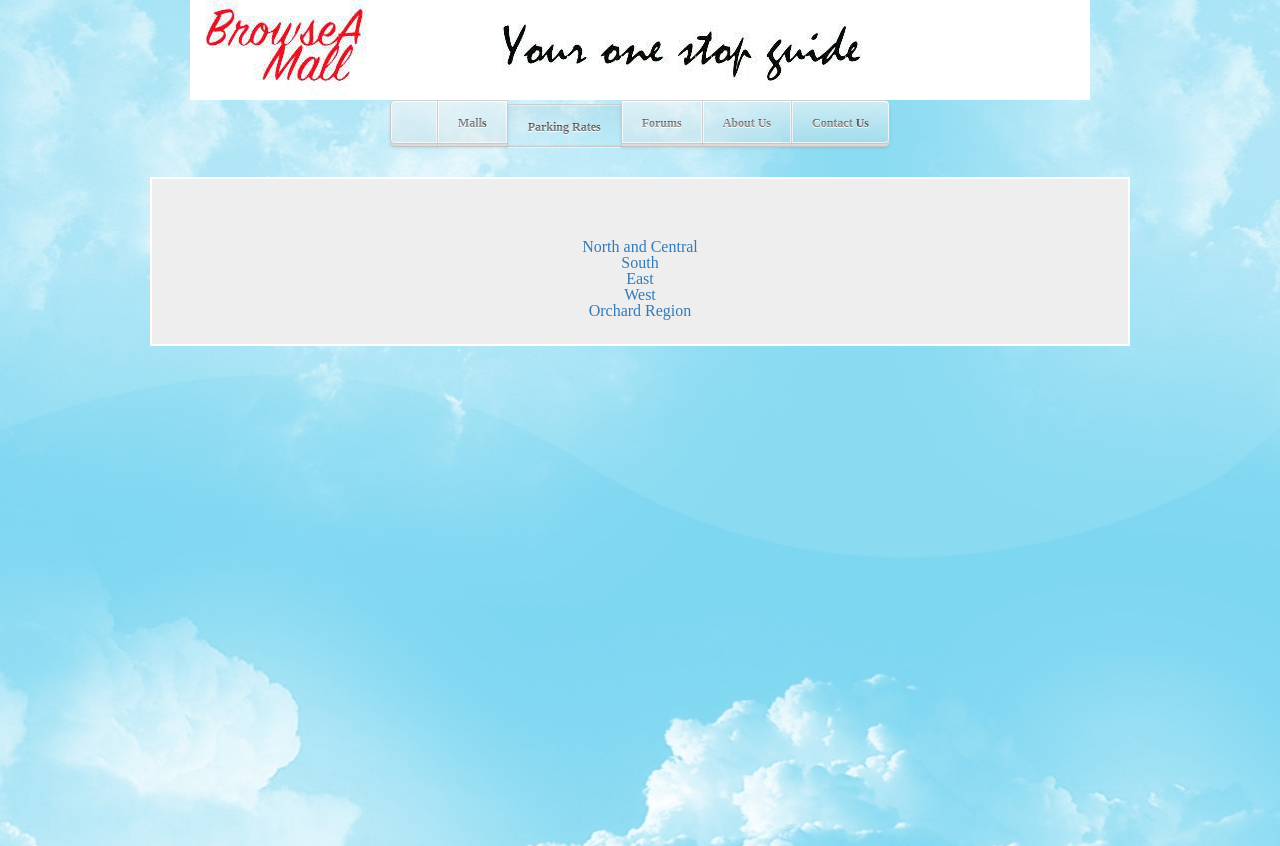
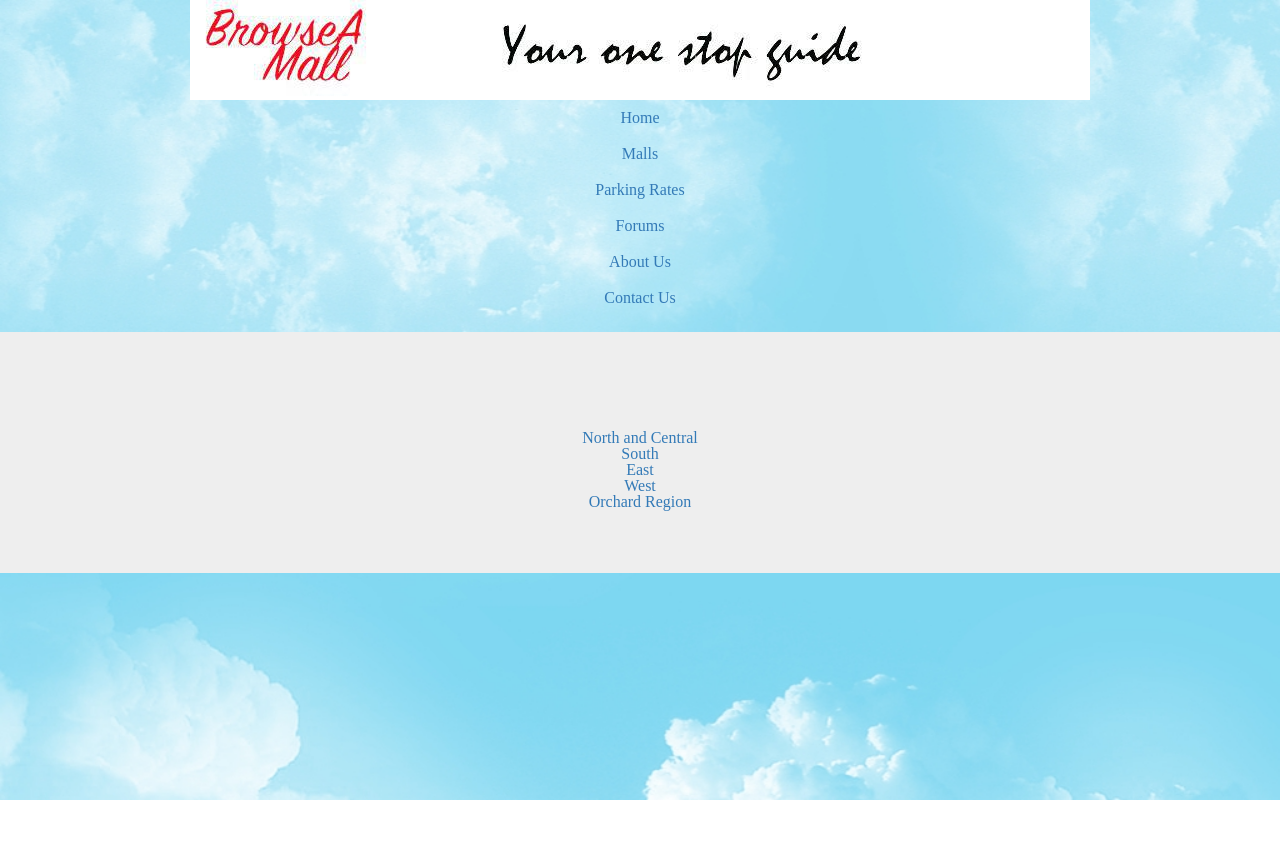
Before and after one commit to KlashbeN/BrowseAMall, a website: page parking.html in a window 1280 px wide. After the commit the page ends 800 px from the top, so only its background shows below. Drawn offline with nearby package versions, Linux system fonts and the light colour scheme; files that its build step writes are made by us from their sources.

Commit message:
Update menu-style.css

```diff
--- a/templates/css/menu-style.css
+++ b/templates/css/menu-style.css
@@ -9,49 +9,6 @@
     float: left; /* DO NOT EDIT */
     min-height: 1px; /* DO NOT EDIT */
 }
-
-#centernav {
-  width: 100%; /* 900px if you want your nav centered, set this to the width of your container, if you don't want it centered, change this number to 100% */
-  margin-left: auto ;
-  margin-right: auto ;
-  position:absolute;
-  margin-top:10px; /* 90px previously */
-  background-color: #819FF7;
-  width:95%; /* 75% previously */
-}
-
-
-#dropnav
-{height:30px; background:rgba(0,0,0,0);} /* Changes the height and bg color of the main menu */
-
-#dropnav ul
-{margin:0px; padding:0px;}
-
-#dropnav ul li
-{display:inline; float:left; list-style:none; margin-left:15px; position:relative; height:25px; width: 150px;} /* only edit the last 2 items - sets the width of the main menu */
-
-#dropnav li a
-{color:#000; text-decoration:none;} /* Changes the link color of items on the main menu */
-
-#dropnav li a:hover
-{color:#900; text-decoration:none;}/* Changes the hover color of items on the main menu */
-
-#dropnav li ul
-{margin:0px; padding:0px; display:none; position:absolute; left:0px; z-index: 99; top:25px; background-color:#CCC;} /* Only edit the last 2 items - set the top margin and background color of the submenus */
-
-#dropnav li:hover ul
-{display:block; width:150px;} /* sets the width of the submenus */
-
-#dropnav li li
-{list-style:none; display:list-item;} /* DO NOT EDIT */
-
-#dropnav li li a
-{color:#000; text-decoration:none;} /* Changes the link color of items in the submenu */
-
-#dropnav li li a:hover
-{color:#900; text-decoration:none;} /* Changes the hover color of items in the submenu */
-
-li#main  {padding-top: 2px;} /* Sets the padding of items in the main menu */
 
 #header{
 	position: relative;
@@ -71,7 +28,7 @@ li#main  {padding-top: 2px;} /* Sets the padding of items in the main menu */
 	height: 100%;
 }
 
-.jumbotron{
+.bodyinfo{
 	padding: 10px;
 	margin-top: 10px;
 	margin-right: 150px;
@@ -142,140 +99,29 @@ table {
   border-spacing: 0;
 }
 
-
 /*
- * Copyright (c) 2012-2013 Thibaut Courouble
- * http://www.cssflow.com
- *
- * Licensed under the MIT License:
- * http://www.opensource.org/licenses/mit-license.php
- */
-
-.container {
-  margin: 35px auto; /* previously 100px auto; */
-  width: 720px;
-  text-align: center;
+    * jQuery MultiComplete - for browse search
+*/
+.result .image {
+    float: left;
+    margin-right: 10px;
 }
-
-.nav {
-  height: 48px;
-  display: inline-block;
+.result .image img {
+    width: 32px;
+    height: 32px;
+    border: 1px solid #ccc;
+    padding: 1px;
 }
-.nav > li, .nav:active > .active {
-  float: left;
-  position: relative;
-  margin: 0 0 4px;
-  height: 44px;
-  color: #595959;
-  text-shadow: 0 1px white;
-  background-color: rgba(0, 0, 0, 0.05);
-  border: 1px solid;
-  border-color: #cfcfcf #d6d6d6 #c8c8c8;
-  background-image: -webkit-linear-gradient(top, rgba(255, 255, 255, 0.6), rgba(255, 255, 255, 0.25));
-  background-image: -moz-linear-gradient(top, rgba(255, 255, 255, 0.6), rgba(255, 255, 255, 0.25));
-  background-image: -o-linear-gradient(top, rgba(255, 255, 255, 0.6), rgba(255, 255, 255, 0.25));
-  background-image: linear-gradient(to bottom, rgba(255, 255, 255, 0.6), rgba(255, 255, 255, 0.25));
-  -webkit-box-shadow: inset 0 1px white, inset 0 0 0 1px rgba(255, 255, 255, 0.7), 0 2px #dadada, 0 3px #c4c4c4, 0 4px 3px rgba(0, 0, 0, 0.1);
-  box-shadow: inset 0 1px white, inset 0 0 0 1px rgba(255, 255, 255, 0.7), 0 2px #dadada, 0 3px #c4c4c4, 0 4px 3px rgba(0, 0, 0, 0.1);
+.result .meta {
+    font-size: 11px;
+    color: #666;
 }
-.nav > li:hover {
-  color: #539f07;
-  text-shadow: 0 1px white, 0 0 20px white;
+.result a {
+    text-decoration: underline;
 }
-.nav > li.active,
-.nav > .active:active,
-.nav > li:active {
-  z-index: 2;
-  margin: 4px 0 0;
-  height: 43px;
-  color: #404040;
-  background: transparent;
-  border-color: #ccc;
-  border-width: 1px 0;
-  background-image: -webkit-linear-gradient(top, rgba(0, 0, 0, 0.04), rgba(0, 0, 0, 0));
-  background-image: -moz-linear-gradient(top, rgba(0, 0, 0, 0.04), rgba(0, 0, 0, 0));
-  background-image: -o-linear-gradient(top, rgba(0, 0, 0, 0.04), rgba(0, 0, 0, 0));
-  background-image: linear-gradient(to bottom, rgba(0, 0, 0, 0.04), rgba(0, 0, 0, 0));
-  -webkit-box-shadow: inset 0 1px rgba(255, 255, 255, 0.35), inset 0 -1px 1px rgba(0, 0, 0, 0.05), 1px 0 rgba(0, 0, 0, 0.05), -1px 0 rgba(0, 0, 0, 0.05), 0 1px rgba(255, 255, 255, 0.4);
-  box-shadow: inset 0 1px rgba(255, 255, 255, 0.35), inset 0 -1px 1px rgba(0, 0, 0, 0.05), 1px 0 rgba(0, 0, 0, 0.05), -1px 0 rgba(0, 0, 0, 0.05), 0 1px rgba(255, 255, 255, 0.4);
+.result:hover {
+    background-color: #f7f7f7;
 }
-.nav > li:active {
-  z-index: 3;
-}
-.nav > li:first-child {
-  border-left-width: 1px !important;
-  border-left-color: #c6c6c6;
-  border-radius: 5px 0 0 5px;
-}
-.nav > li:last-child {
-  border-right-width: 1px !important;
-  border-right-color: #c6c6c6;
-  border-radius: 0 5px 5px 0;
-}
-.nav > li + li, .nav:active > .active + li, .nav:active > li + .active {
-  border-left-width: 0;
-}
-.nav > .active + li,
-.nav > .active:active + li,
-.nav > li:active + li,
-.nav > li:active + .active {
-  border-left-width: 1px;
-}
-.nav > li > a {
-  display: block;
-  position: relative;
-  line-height: 44px;
-  padding: 0 20px;
-  font-size: 12px;
-  font-weight: bold;
-  color: inherit;
-  text-decoration: none;
-  outline: 0;
-}
-.nav > li > a:before {
-  content: attr(title);
-  position: absolute;
-  top: 1px;
-  left: 20px;
-  color: rgba(255, 255, 255, 0.4);
-  text-shadow: none;
-}
-.nav .nav-icon {
-  padding: 0 15px;
-}
-.nav .nav-icon:before {
-  display: none;
-}
-
-[class*="icon-"] {
-  display: inline-block;
-  width: 16px;
-  height: 16px;
-  vertical-align: text-top;
-  background-image: url(/img/icons.png);
-  background-repeat: no-repeat;
-  background-color: transparent;
-  font: 0/0 serif;
-  text-shadow: none;
-  color: transparent;
-}
-
-.icon-home {
-  background-position: 0 0;
-}
-
-
-/*
- *
-    * jQuery MultiComplete
-    * =====================
-    * Written by Tom Hallam
-    * http://tomhallam.github.com/jQuery-Multicomplete/
-    * Licenced with the Creative Commons Attribution-ShareAlike 3.0 Unported (CC BY-SA 3.0) licence
-    * See: http://creativecommons.org/licenses/by-sa/3.0/
- *
- */
-
 .panel-multicomplete-results {
     border: 1px solid #ccc;
     width: 420px;
@@ -283,37 +129,30 @@ table {
     font-size: 12px;
     background: url(mc-bg.png) repeat-y;
 }
-
 .panel-multicomplete-results .result {
     padding: 5px;
     border-bottom: 1px solid #e7e7e7;
     cursor: pointer;
 }
-
 .panel-multicomplete-results .result:last-child {
     border: none;
 }
-
 .panel-multicomplete-results .group {
     border-bottom: 1px solid #ccc;
 }
-
 .panel-multicomplete-results .group:last-child {
     border: none;
 }
-
 .panel-multicomplete-results .group-title {
     float: left;
     width: 100px;
     padding: 5px;
     font-weight: bold;
 }
-
 .panel-multicomplete-results .group-items {
     float: left;
     width: 300px;
 }
-
 .highlight {
     font-weight: bold;
 }
```
